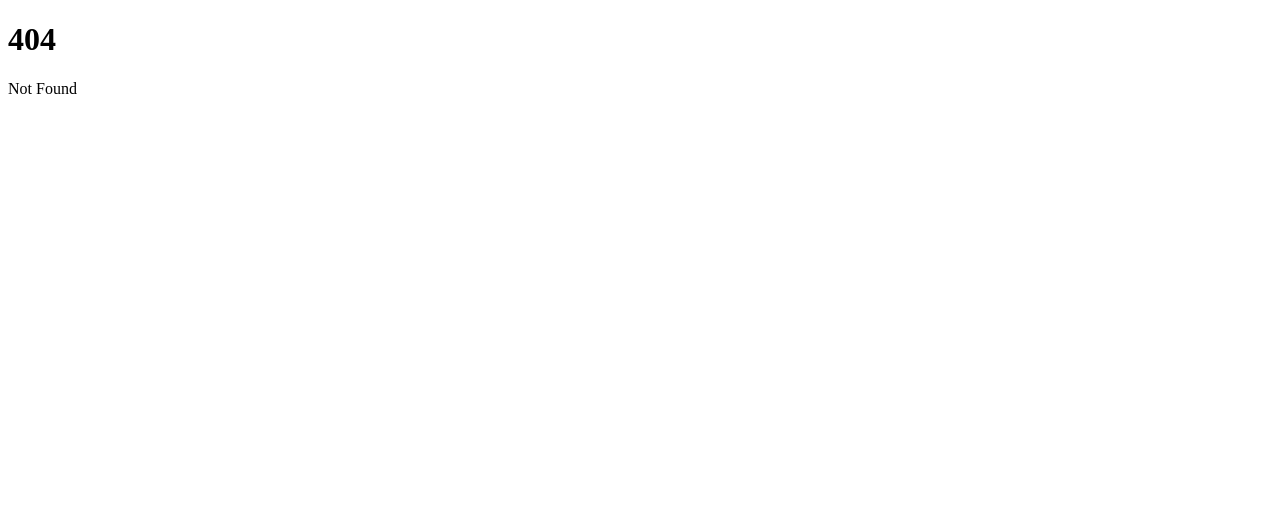
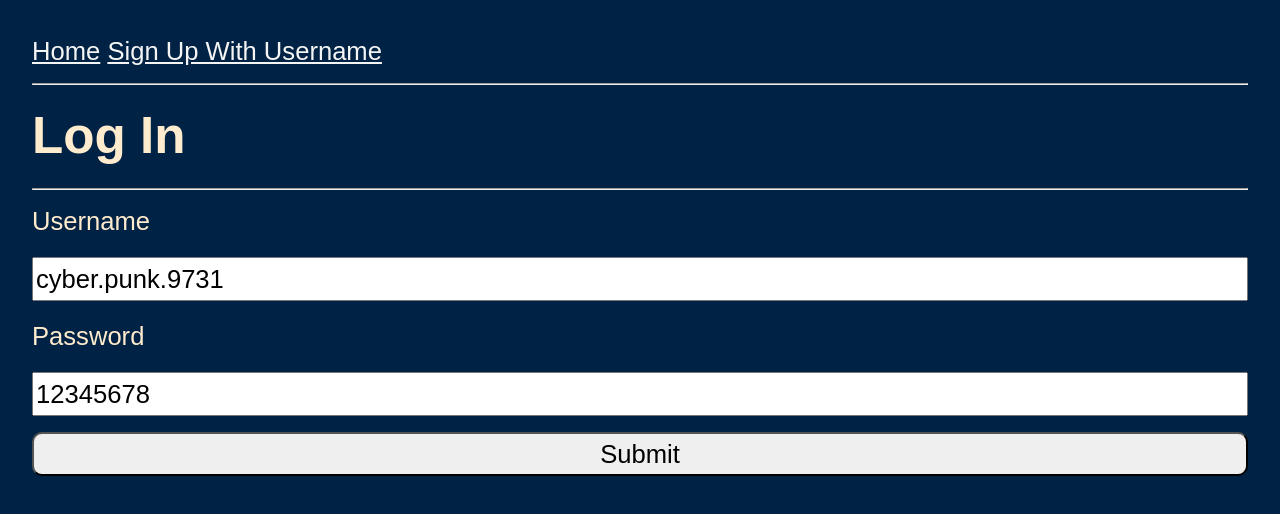
Before and after one commit to robots4life/workshop-002-svelte-lucia-auth, a SvelteKit app: page /login in a window 1280 px wide. Before the commit this address had no page. Shown: the top 514 px of the page. Built offline with nearby package versions, Linux system fonts and the light colour scheme.

Commit message:
setup app

```diff
--- /dev/null
+++ b/src/app.css
@@ -0,0 +1,100 @@
+/* https://andy-bell.co.uk/a-modern-css-reset/ START */
+/* Box sizing rules */
+*,
+*::before,
+*::after {
+	box-sizing: border-box;
+}
+
+/* Remove default margin */
+body,
+h1,
+h2,
+h3,
+h4,
+p,
+figure,
+blockquote,
+dl,
+dd {
+	margin: 0;
+}
+
+/* Remove list styles on ul, ol elements with a list role, which suggests default styling will be removed */
+ul[role='list'],
+ol[role='list'] {
+	list-style: none;
+}
+
+/* Set core root defaults */
+html:focus-within {
+	scroll-behavior: smooth;
+}
+
+/* Set core body defaults */
+body {
+	min-height: 100vh;
+	text-rendering: optimizeSpeed;
+	line-height: 1.5;
+}
+
+/* A elements that don't have a class get default styles */
+a:not([class]) {
+	text-decoration-skip-ink: auto;
+}
+
+/* Make images easier to work with */
+img,
+picture {
+	max-width: 100%;
+	display: block;
+}
+
+/* Inherit fonts for inputs and buttons */
+input,
+button,
+textarea,
+select {
+	font: inherit;
+}
+
+/* Remove all animations, transitions and smooth scroll for people that prefer not to see them */
+@media (prefers-reduced-motion: reduce) {
+	html:focus-within {
+		scroll-behavior: auto;
+	}
+
+	*,
+	*::before,
+	*::after {
+		animation-duration: 0.01ms !important;
+		animation-iteration-count: 1 !important;
+		transition-duration: 0.01ms !important;
+		scroll-behavior: auto !important;
+	}
+}
+/* https://andy-bell.co.uk/a-modern-css-reset/ END */
+
+html {
+	background-color: #002244;
+	color: blanchedalmond;
+}
+
+body {
+	padding: 2rem;
+}
+
+body,
+form,
+input,
+button,
+a {
+	font-family: sans-serif;
+	font-size: 1.6rem;
+}
+a {
+	color: whitesmoke;
+}
+a:hover {
+	color: green;
+}
--- /dev/null
+++ b/src/routes/+layout.svelte
@@ -0,0 +1,5 @@
+<script lang="ts">
+	import '../app.css';
+</script>
+
+<slot />
--- a/src/routes/+page.svelte
+++ b/src/routes/+page.svelte
@@ -1,2 +1,7 @@
+<a href="/signup">Sign Up With Username</a>
+<a href="/login">Log In With Username</a>
+<a href="/profile">View Profile</a>
+<hr />
+
 <h1>Welcome to SvelteKit</h1>
 <p>Visit <a href="https://kit.svelte.dev">kit.svelte.dev</a> to read the documentation</p>
--- /dev/null
+++ b/src/routes/login/+page.server.ts
@@ -0,0 +1,16 @@
+import type { PageServerLoad } from './$types';
+
+export const load: PageServerLoad = async () => {
+	console.log(new Date());
+	console.log('LOGIN page : load function');
+};
+
+import type { Actions } from '@sveltejs/kit';
+
+export const actions: Actions = {
+	default: async ({ request }) => {
+		const formData = await request.formData();
+		console.log('LOGIN page : form action');
+		console.log(formData);
+	}
+};
--- /dev/null
+++ b/src/routes/login/+page.svelte
@@ -0,0 +1,45 @@
+<a href="/">Home</a>
+<a href="/signup">Sign Up With Username</a>
+<hr />
+
+<h1>Log In</h1>
+<hr />
+
+<form id="login" method="POST">
+	<label for="username">Username</label>
+	<input
+		required
+		type="text"
+		name="username"
+		id="username"
+		minlength="4"
+		maxlength="32"
+		placeholder="Choose Your Username"
+		value="cyber.punk.9731"
+	/>
+
+	<label for="password">Password</label>
+	<input
+		required
+		type="text"
+		name="password"
+		id="password"
+		minlength="4"
+		maxlength="8"
+		placeholder="Choose Your password"
+		value="12345678"
+	/>
+
+	<button form="login" type="submit">Submit</button>
+</form>
+
+<style>
+	form {
+		display: flex;
+		flex-direction: column;
+		gap: 1rem;
+	}
+	button {
+		border-radius: 10px;
+	}
+</style>
--- /dev/null
+++ b/src/routes/profile/+page.server.ts
@@ -0,0 +1,6 @@
+import type { PageServerLoad } from './$types';
+
+export const load: PageServerLoad = async () => {
+	console.log(new Date());
+	console.log('PROFILE page : load function');
+};
--- /dev/null
+++ b/src/routes/signup/+page.svelte
@@ -0,0 +1,45 @@
+<a href="/">Home</a>
+<a href="/login">Log In With Username</a>
+<hr />
+
+<h1>Sign Up</h1>
+<hr />
+
+<form id="signup" method="POST">
+	<label for="username">Username</label>
+	<input
+		required
+		type="text"
+		name="username"
+		id="username"
+		minlength="4"
+		maxlength="32"
+		placeholder="Choose Your Username"
+		value="cyber.punk.9731"
+	/>
+
+	<label for="password">Password</label>
+	<input
+		required
+		type="text"
+		name="password"
+		id="password"
+		minlength="4"
+		maxlength="8"
+		placeholder="Choose Your password"
+		value="12345678"
+	/>
+
+	<button form="signup" type="submit">Submit</button>
+</form>
+
+<style>
+	form {
+		display: flex;
+		flex-direction: column;
+		gap: 1rem;
+	}
+	button {
+		border-radius: 10px;
+	}
+</style>
```
Also changed, not shown: src/routes/profile/+page.svelte (added, +8 -0 lines), src/routes/signup/+page.server.ts (added, +16 -0 lines), 1 other file (tests, documents, lock files or other folders).
